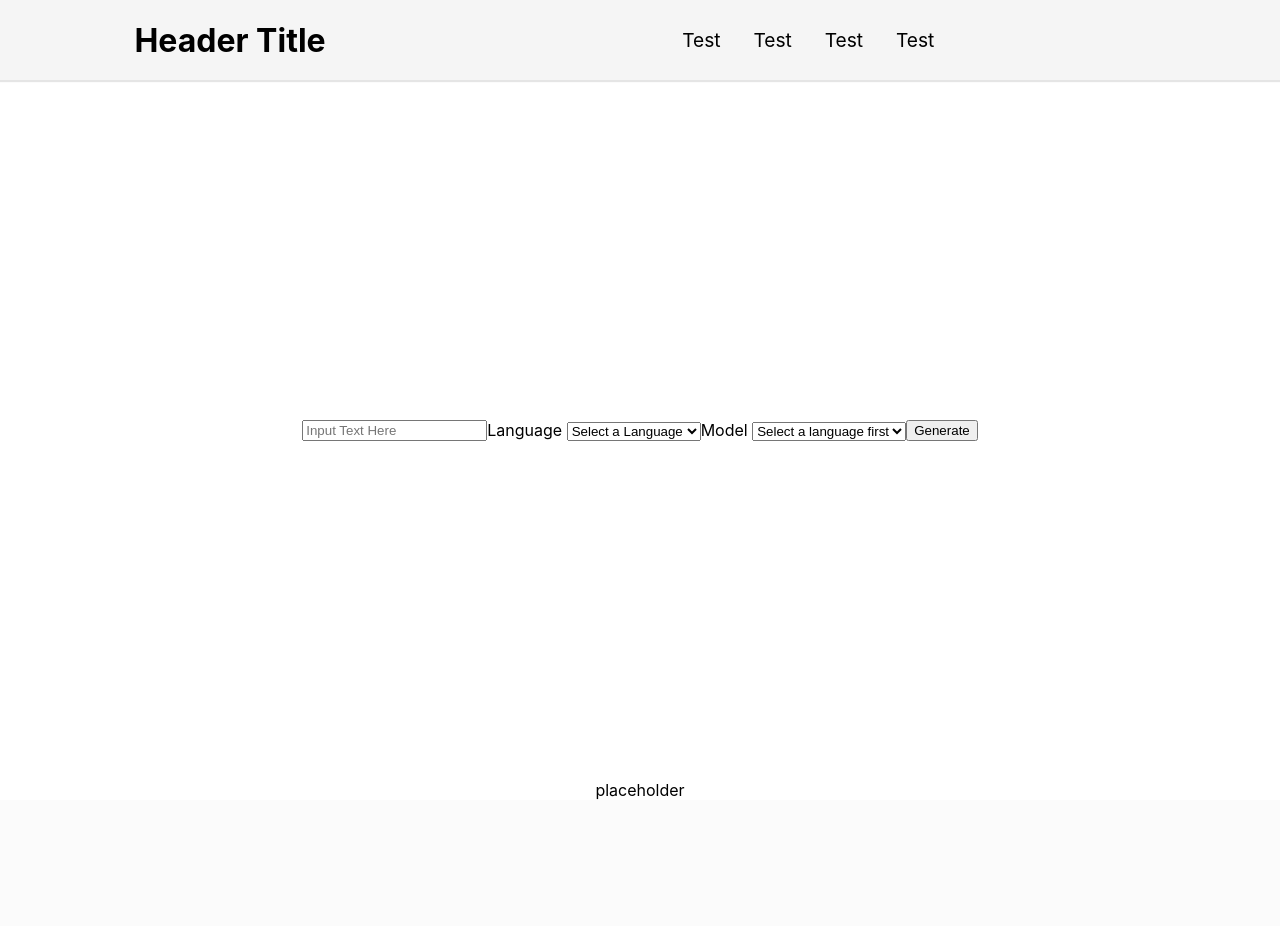
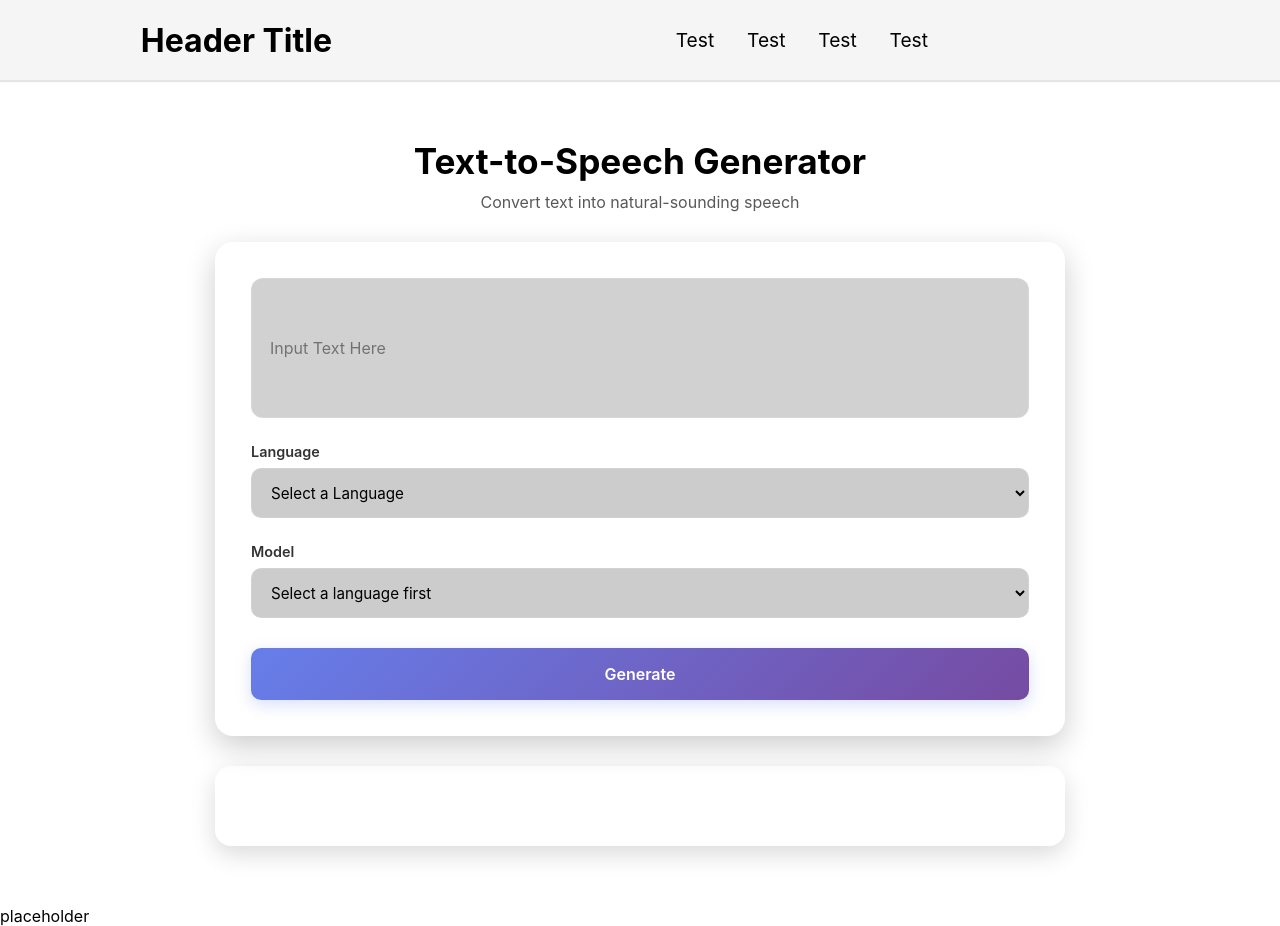
Before and after one commit to LoganHunt5/SynthLang, a FastAPI app: page / in a window 1280 px wide. Before the commit the page ends 800 px from the top, so only its background shows below. Run offline with FastAPI, Linux system fonts and the light colour scheme; some libraries are stand-ins or nearby versions.

Commit message:
added visual GUI modifications

```diff
--- a/web_app/static/css/index.css
+++ b/web_app/static/css/index.css
@@ -1,28 +1,375 @@
 @import "vars.css";
 @import "header.css";
-html, body {
-  margin: 0px;
-  padding: 0px;
-  display:flex;
-  flex-direction:column;
+
+/* =========================================
+   Global Page Styling
+   ========================================= */
+
+* {
+  box-sizing: border-box;
+}
+
+html,
+body {
+  margin: 0;
+  padding: 0;
+  width: 100%;
+  min-height: 100%;
+}
+
+body {
+  min-height: 100vh;
+
+  display: flex;
+  flex-direction: column;
+
+  background:
+    radial-gradient(
+      circle at top left,
+      rgba(100, 120, 255, 0.12),
+      transparent 35%
+    ),
+    radial-gradient(
+      circle at bottom right,
+      rgba(0, 200, 255, 0.08),
+      transparent 35%
+    ),
+    var(--bg-color);
+
+  color: var(--text-color);
+  font-family: var(--main-font);
+
+  overflow-x: hidden;
+}
+
+
+/* =========================================
+   Main Application Area
+   ========================================= */
+
+.main-container {
+  flex: 1;
+
+  width: 100%;
+  max-width: 1100px;
+
+  margin: 0 auto;
+  padding: 60px 30px;
+
+  display: flex;
+  flex-direction: column;
+  align-items: center;
+}
+
+
+/* =========================================
+   Page Title
+   ========================================= */
+
+.page-heading {
+  width: 100%;
+  max-width: 850px;
+  text-align: center;
+  margin-bottom: 30px;
+}
+
+.page-heading h1 {
+  margin: 0 0 10px 0;
+  font-size: 2.2rem;
+  font-weight: 700;
+}
+
+.page-heading p {
+  margin: 0;
+  font-size: 1rem;
+  opacity: 0.65;
+}
+
+
+/* =========================================
+   Form
+   ========================================= */
+
+.submit-form {
+  width: 100%;
+  max-width: 850px;
+
+  display: flex;
+  flex-direction: column;
+
+  gap: 25px;
+
+  padding: 35px;
+
+  background: rgba(255, 255, 255, 0.04);
+
+  border: 1px solid rgba(255, 255, 255, 0.10);
+
+  border-radius: 18px;
+
+  box-shadow:
+    0 10px 30px rgba(0, 0, 0, 0.20),
+    inset 0 1px 0 rgba(255, 255, 255, 0.04);
+
+  backdrop-filter: blur(12px);
+}
+
+
+/* =========================================
+   Text Input
+   ========================================= */
+
+.submit-form input[type="text"] {
+  width: 100%;
+
+  min-height: 140px;
+
+  padding: 18px;
+
+  border: 1px solid rgba(255, 255, 255, 0.12);
+
+  border-radius: 12px;
+
+  background: rgba(0, 0, 0, 0.18);
+
+  color: var(--text-color);
+
+  font-family: inherit;
+  font-size: 1rem;
+
+  outline: none;
+
+  transition:
+    border-color 0.2s ease,
+    box-shadow 0.2s ease,
+    background 0.2s ease;
+}
+
+.submit-form input[type="text"]::placeholder {
+  color: var(--text-color);
+  opacity: 0.45;
+}
+
+.submit-form input[type="text"]:focus {
+  border-color: rgba(100, 150, 255, 0.7);
+
+  background: rgba(0, 0, 0, 0.25);
+
+  box-shadow:
+    0 0 0 3px rgba(100, 150, 255, 0.12);
+}
+
+
+/* =========================================
+   Language + Model Controls
+   ========================================= */
+
+.submit-form > div {
+  display: flex;
+  flex-direction: column;
+
+  gap: 8px;
+
+  width: 100%;
+}
+
+.submit-form label {
+  font-size: 0.9rem;
+
+  font-weight: 600;
+
+  opacity: 0.8;
+}
+
+
+/* =========================================
+   Select Boxes
+   ========================================= */
+
+.submit-form select {
+  width: 100%;
+
+  height: 50px;
+
+  padding: 0 15px;
+
+  border-radius: 10px;
+
+  border: 1px solid rgba(255, 255, 255, 0.12);
+
+  background-color: rgba(0, 0, 0, 0.20);
+
+  color: var(--text-color);
+
+  font-family: inherit;
+  font-size: 0.95rem;
+
+  cursor: pointer;
+
+  outline: none;
+
+  transition:
+    border-color 0.2s ease,
+    background 0.2s ease,
+    box-shadow 0.2s ease;
+}
+
+.submit-form select:hover {
+  background-color: rgba(0, 0, 0, 0.28);
+
+  border-color: rgba(255, 255, 255, 0.20);
+}
+
+.submit-form select:focus {
+  border-color: rgba(100, 150, 255, 0.7);
+
+  box-shadow:
+    0 0 0 3px rgba(100, 150, 255, 0.12);
+}
+
+.submit-form select option {
+  background: #202020;
+
+  color: white;
+}
+
+
+/* =========================================
+   Generate Button
+   ========================================= */
+
+.submit-form button {
+  width: 100%;
+
+  height: 52px;
+
+  margin-top: 5px;
+
+  border: none;
+
+  border-radius: 10px;
+
+  background: linear-gradient(
+    135deg,
+    #667eea,
+    #764ba2
+  );
+
+  color: white;
+
+  font-family: inherit;
+
+  font-size: 1rem;
+
+  font-weight: 600;
+
+  cursor: pointer;
+
+  box-shadow:
+    0 5px 15px rgba(102, 126, 234, 0.25);
+
+  transition:
+    transform 0.15s ease,
+    box-shadow 0.15s ease,
+    filter 0.15s ease;
+}
+
+.submit-form button:hover {
+  transform: translateY(-2px);
+
+  box-shadow:
+    0 8px 20px rgba(102, 126, 234, 0.35);
+
+  filter: brightness(1.08);
+}
+
+.submit-form button:active {
+  transform: translateY(0);
+
+  box-shadow:
+    0 3px 8px rgba(102, 126, 234, 0.25);
+}
+
+
+/* =========================================
+   Audio Player Container
+   ========================================= */
+
+#player-container {
+  width: 100%;
+  max-width: 850px;
+
+  margin-top: 30px;
+
+  padding: 25px;
+
+  min-height: 80px;
+
+  display: flex;
   justify-content: center;
   align-items: center;
-  min-width:100vw;
-  min-height: 100vh;
-  margin: 0;
-  background-color: var(--bg-color);
-  color: var(--text-color);
-  font-family: var(--main-font);
+
+  border-radius: 16px;
+
+  background: rgba(255, 255, 255, 0.035);
+
+  border: 1px solid rgba(255, 255, 255, 0.08);
+
+  box-shadow:
+    0 8px 25px rgba(0, 0, 0, 0.15);
 }
 
-.main-container{
-  flex:1;
-  display: flex;
-  align-items:center;
-  justify-content:center;
+
+/* =========================================
+   Generated Audio Player
+   ========================================= */
+
+#player-container audio {
+  width: 100%;
+
+  max-width: 750px;
 }
 
-.submit-form{
-  display: flex;
-  flex-direction:row;
+
+/* =========================================
+   Responsive Design
+   ========================================= */
+
+@media (max-width: 700px) {
+
+  .main-container {
+    padding: 40px 15px;
+  }
+
+  .submit-form {
+    padding: 25px 20px;
+  }
+
+  .main-container::before {
+    font-size: 1.7rem;
+  }
+
 }
+
+
+/* =========================================
+   Very Small Screens
+   ========================================= */
+
+@media (max-width: 450px) {
+
+  .main-container {
+    padding: 30px 10px;
+  }
+
+  .submit-form {
+    padding: 20px 15px;
+
+    border-radius: 14px;
+  }
+
+  .main-container::before {
+    font-size: 1.5rem;
+  }
+
+}
--- a/web_app/templates/index.html
+++ b/web_app/templates/index.html
@@ -3,11 +3,17 @@
   <head>
     <title>FastAPI + HTMX</title>
     <script src="https://unpkg.com/htmx.org@1.9.10"></script>
-    <link rel="stylesheet" href="static/css/index.css">
+    <link rel="stylesheet" href="../static/css/index.css">
   </head>
   <body>
     {%include 'partials/header.html'%}
     <div class="main-container">
+
+        <div class="page-heading">
+          <h1>Text-to-Speech Generator</h1>
+          <p>Convert text into natural-sounding speech</p>
+        </div>
+
       <form class="submit-form" hx-post="/generate" hx-target="#player-container">
         <input type="text" name="prompt" placeholder="Input Text Here"></input>
         <div>
```
